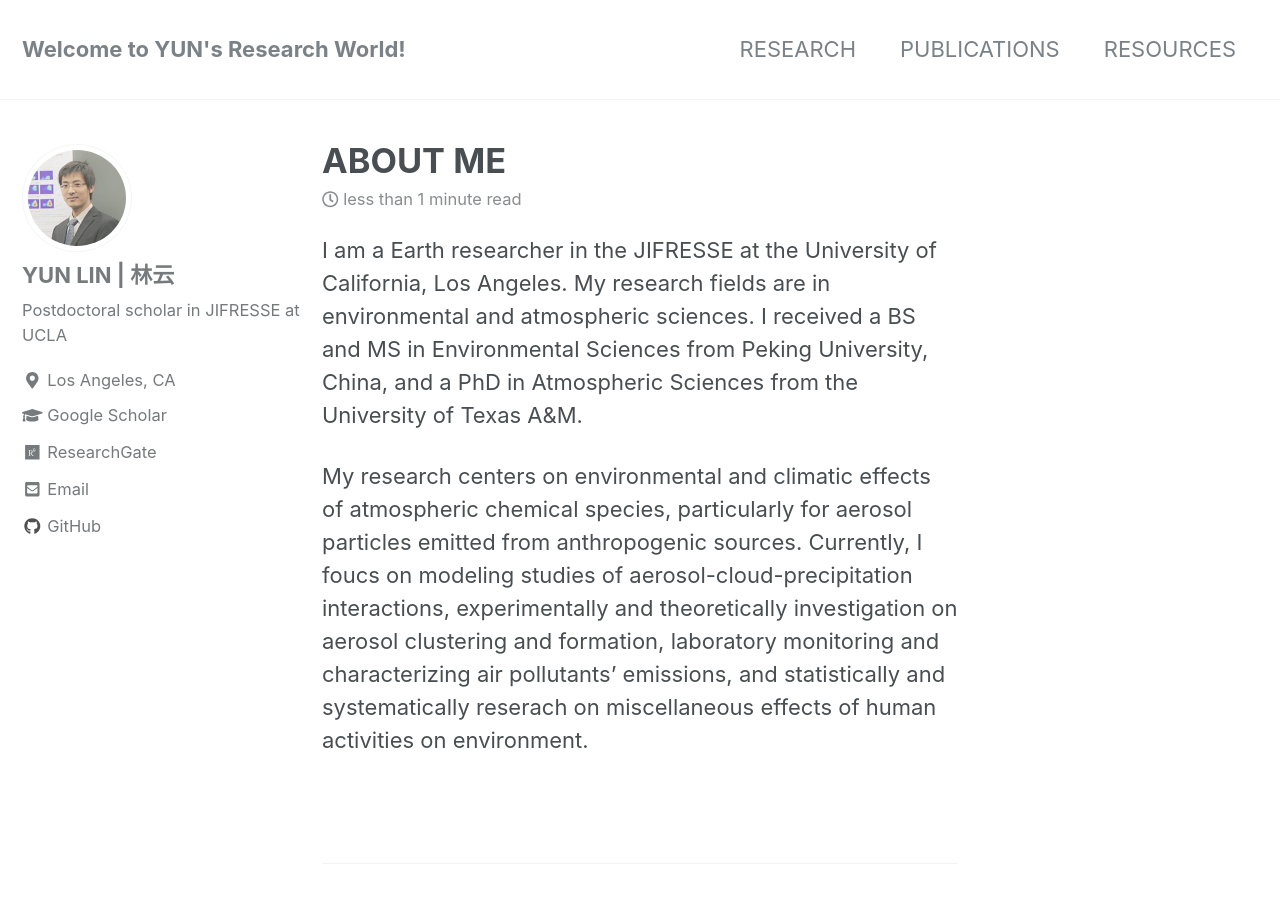
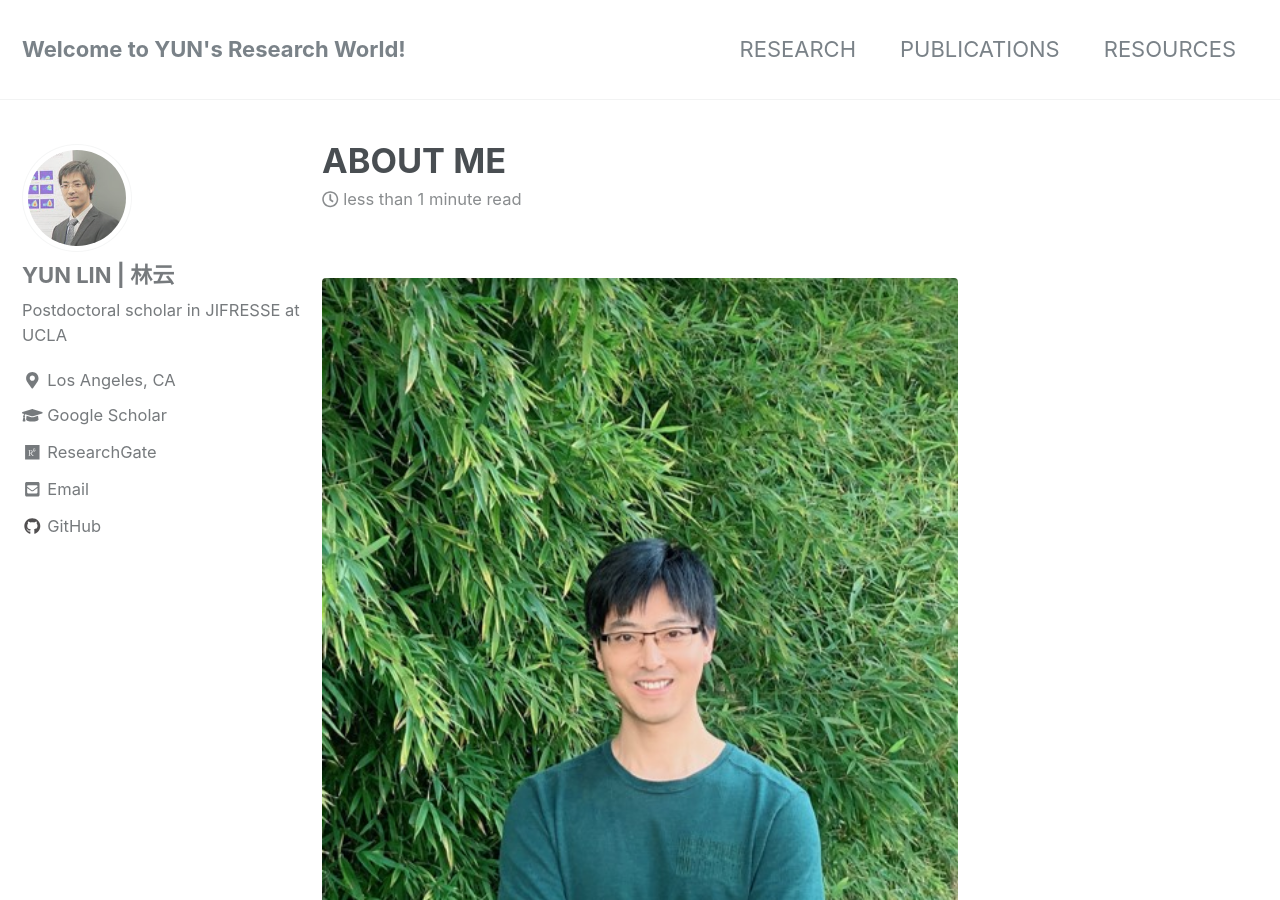
Before and after one commit to nolanylin/nolanylin.github.io, a Jekyll site: the page built from _pages/about.md, in a window 1280 px wide and 900 px high. Built offline with Jekyll 4.4.1, drawn with Linux system fonts in a browser that asks for light colours; nearby versions of some CDN libraries.

Commit message:
Update about.md

```diff
--- a/_pages/about.md
+++ b/_pages/about.md
@@ -8,6 +8,8 @@ redirect_from:
   - /about.html
 ---
 
+{% include figure image_path="/assets/images/avatar1.jpg" %}
+
 I am a Earth researcher in the JIFRESSE at the University of California, Los Angeles. My research fields are in environmental and atmospheric sciences. I received a BS and MS in Environmental Sciences from Peking University, China, and a PhD in Atmospheric Sciences from the University of Texas A&M.
 
 My research centers on environmental and climatic effects of atmospheric chemical species, particularly for aerosol particles emitted from anthropogenic sources. Currently, I foucs on modeling studies of aerosol-cloud-precipitation interactions, experimentally and theoretically investigation on aerosol clustering and formation, laboratory monitoring and characterizing air pollutants' emissions, and statistically and systematically reserach on miscellaneous effects of human activities on environment.
```
